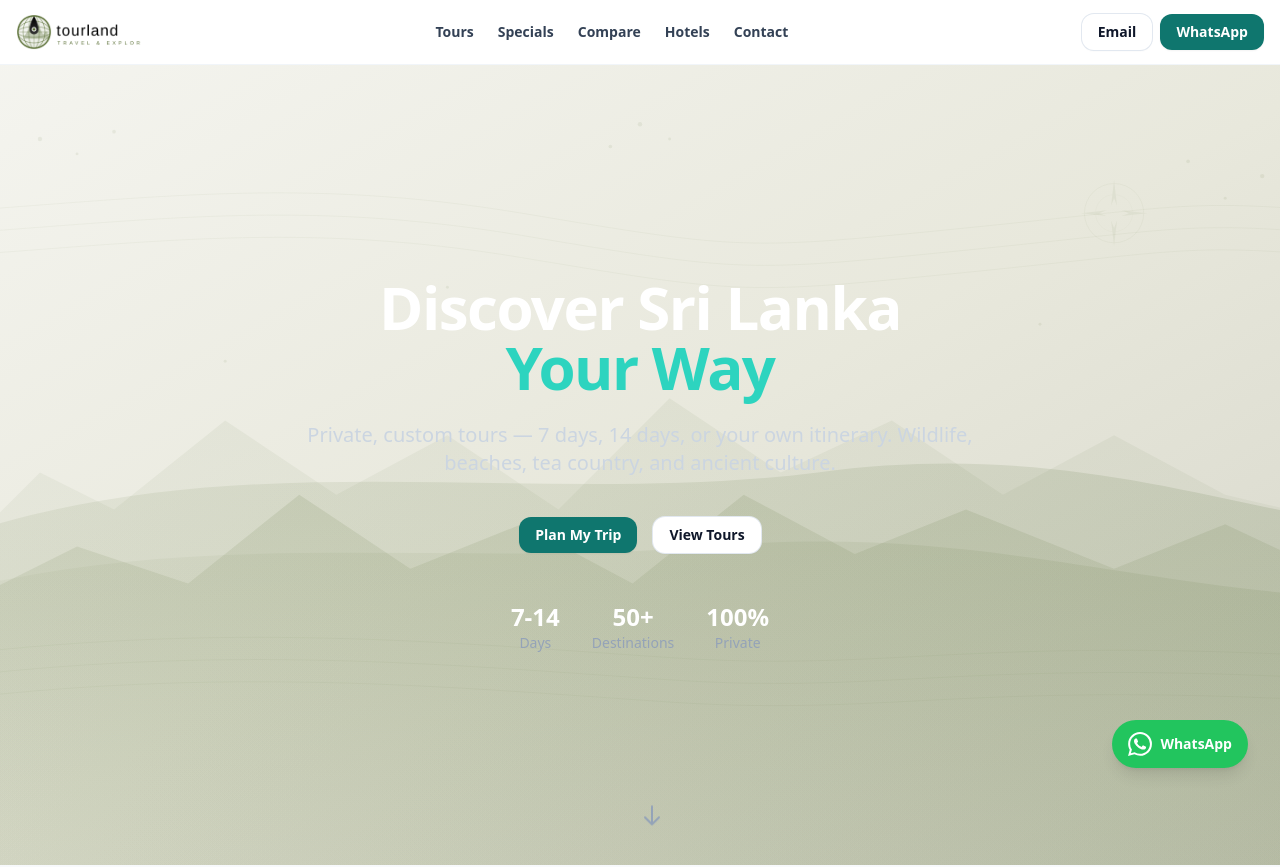
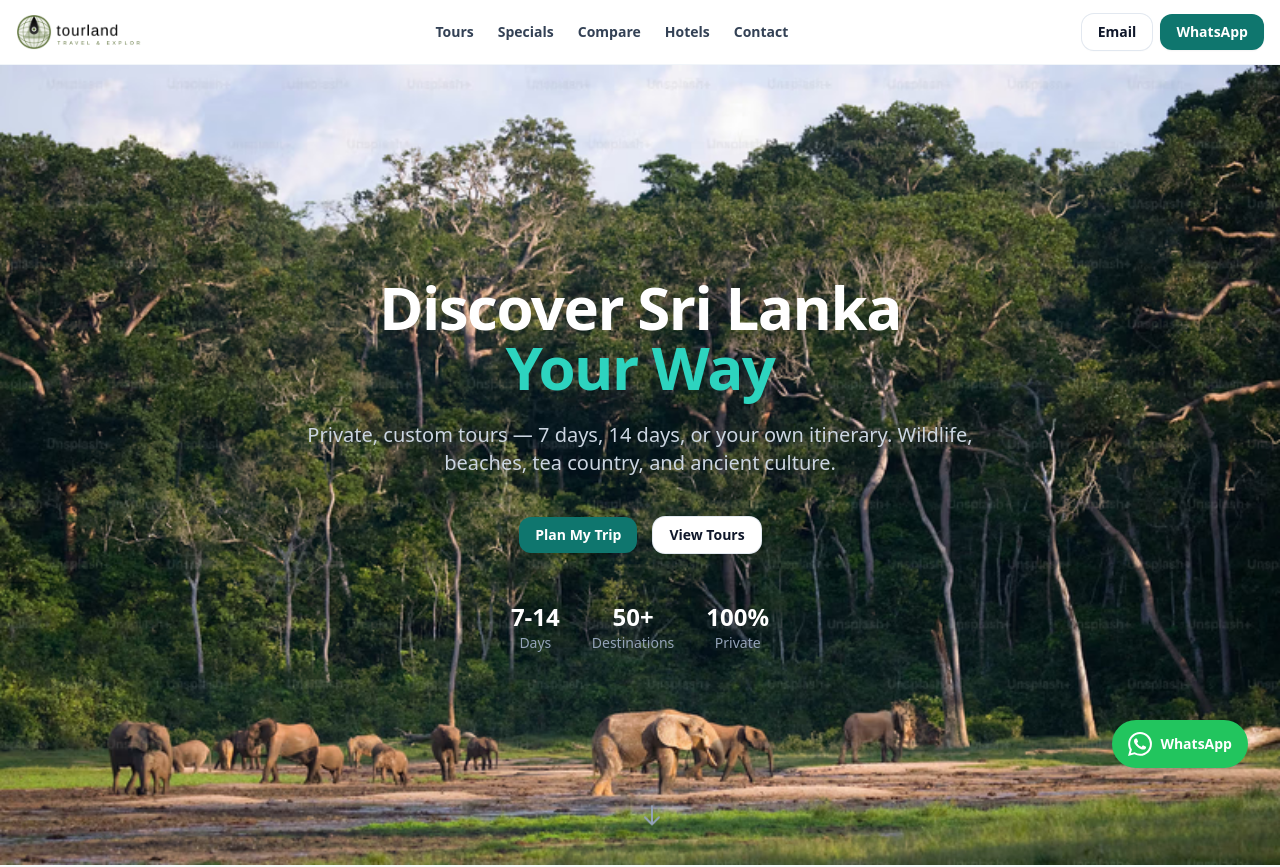
Before and after one commit to SuraMahesh/tourland, a React (Vite) app: page / in a window 1280 px wide. Shown: the top 867 px of the page. Built offline with nearby package versions, Linux system fonts and the light colour scheme.

Commit message:
Replace hero-bg.svg with real photo (Yala National Park)

```diff
--- a/src/pages/Home.jsx
+++ b/src/pages/Home.jsx
@@ -13,7 +13,7 @@
       <section className="relative h-screen min-h-[600px] flex items-center justify-center overflow-hidden">
         {/* Background */}
         <div className="absolute inset-0 bg-gradient-to-b from-slate-950 via-slate-900/90 to-slate-800/80" />
-        <div className="absolute inset-0 bg-[url('/hero-bg.svg')]" style={{ backgroundSize: 'cover', backgroundPosition: 'center' }} />
+        <div className="absolute inset-0 bg-[url('/hero-bg.avif')]" style={{ backgroundSize: 'cover', backgroundPosition: 'center' }} />
 
         {/* Content */}
         <div className="container relative z-10 px-4">
```
Also changed, not shown: public/hero-bg.avif (added).
